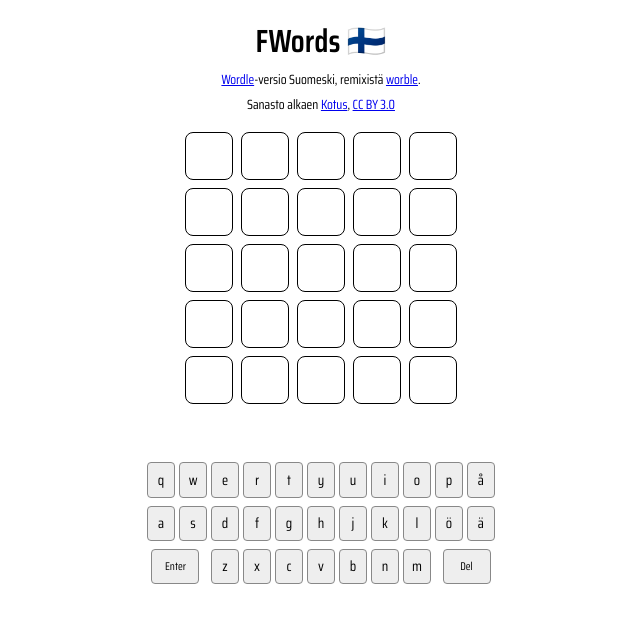
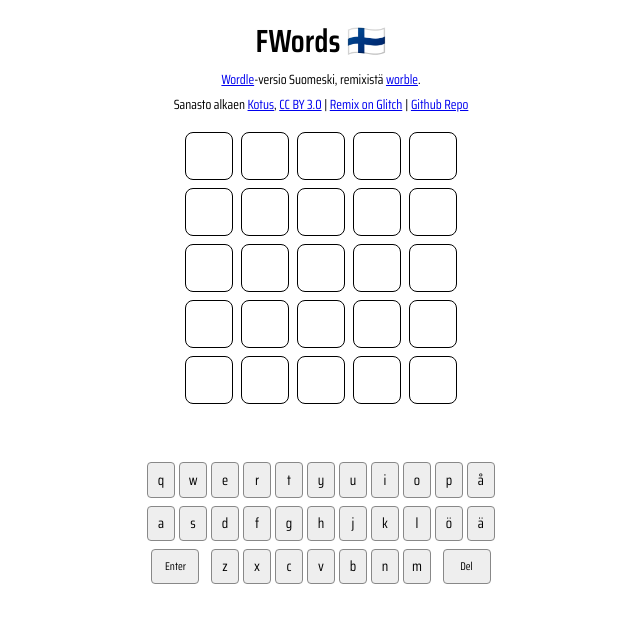
Before and after one commit to quarterback/FWords, a plain HTML site: page index.html in a window 1280 px wide. Shown: the whole page, without its empty margins (319-959 px from the left). Drawn offline with Linux system fonts and the light colour scheme.

Commit message:
🧤🕳️ Updated with Glitch

```diff
--- a/index.html
+++ b/index.html
@@ -14,10 +14,13 @@
   </head>
   <body>
     <div class="app">
-      <header><h1>FWords 🇫🇮</h1><small><a href="https://powerlanguage.co.uk/wordle/">Wordle</a>-versio Suomeski, remixistä <a href="https://glitch.com/~worble">worble</a>.<br/>Sanasto alkaen <a href="https://www.kotus.fi/en">Kotus</a>, <a href="http://creativecommons.org/licenses/by/3.0/">CC BY 3.0</a></small> </header>
+      <header><h1>FWords 🇫🇮</h1><small><a href="https://powerlanguage.co.uk/wordle/">Wordle</a>-versio Suomeski, remixistä <a href="https://glitch.com/~worble">worble</a>.<br/>Sanasto alkaen <a href="https://www.kotus.fi/en">Kotus</a>, <a href="http://creativecommons.org/licenses/by/3.0/">CC BY 3.0</a> | <a href="https://glitch.com/~sanapeli">Remix on Glitch</a></small>
+        <small>| <a href="https://github.com/quarterback/Fwords">Github Repo</a></small>
+      </header>
       <div class="board"></div>
       <div class="feedback"></div>
       <div class="keyboard"></div>
     </div>
+
   </body>
 </html>
```
Also changed, not shown: 1 other file.
